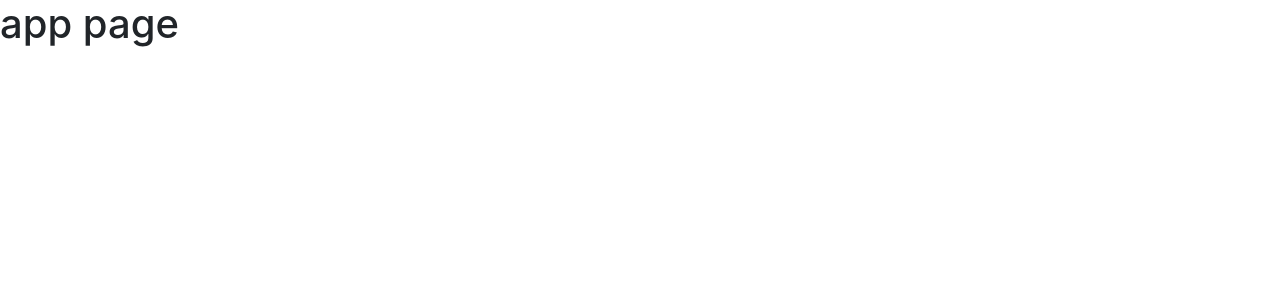
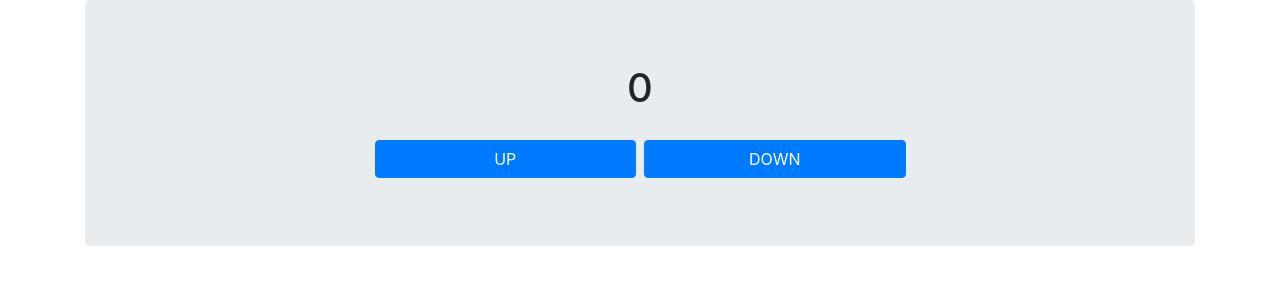
Before and after one commit to laveosa/react-middleware-tests, a React (Create React App) app: page / in a window 1280 px wide. Shown: the top 300 px of the page. Built offline with nearby package versions, Linux system fonts and the light colour scheme.

Commit message:
create counter layout

```diff
--- a/package.json
+++ b/package.json
@@ -13,7 +13,9 @@
         "react-redux": "^7.1.0",
         "react-router-dom": "^5.0.1",
         "react-scripts": "3.0.1",
-        "redux": "^4.0.1"
+        "redux": "^4.0.1",
+        "redux-saga": "^1.0.5",
+        "redux-thunk": "^2.3.0"
     },
     "scripts": {
         "start": "react-scripts start",
--- a/src/components/app/App.jsx
+++ b/src/components/app/App.jsx
@@ -1,11 +1,12 @@
 import React from "react";
+import CounterContainer from "../counter/CounterContainer";
 
 class App extends React.Component {
   render() {
     return (
       <div id="AppComponent">
         <div className="app-container">
-          <h1>app page</h1>
+          <CounterContainer />
         </div>
       </div>
     );
--- /dev/null
+++ b/src/components/counter/Counter.jsx
@@ -0,0 +1,25 @@
+import React from "react";
+
+class Counter extends React.Component {
+  render() {
+    return (
+      <div className="counter-container container">
+        <div className="jumbotron d-flex flex-column">
+          <div className="count-cover mb-3 text-center">
+            <h1>0</h1>
+          </div>
+          <div className="buttons-area d-flex justify-content-center">
+            <button className="btn btn-primary w-25 m-1 text-uppercase">
+              up
+            </button>
+            <button className="btn btn-primary w-25 m-1 text-uppercase">
+              down
+            </button>
+          </div>
+        </div>
+      </div>
+    );
+  }
+}
+
+export default Counter;
--- /dev/null
+++ b/src/components/counter/CounterContainer.jsx
@@ -0,0 +1,10 @@
+import React from "react";
+import Counter from "./Counter";
+
+class CounterContainer extends React.Component {
+  render() {
+    return <Counter />;
+  }
+}
+
+export default CounterContainer;
--- a/src/index.js
+++ b/src/index.js
@@ -3,5 +3,6 @@ import ReactDOM from "react-dom";
 import App from "./components/app/App";
 import "bootstrap/dist/css/bootstrap.min.css";
 import "bootstrap/dist/css/bootstrap.min.css.map";
+import "./styles.scss";
 
 ReactDOM.render(<App />, document.getElementById("rootApp"));
```
Also changed, not shown: src/styles.scss (renamed from src/components/app/styles.scss), 1 other file (tests, documents, lock files or other folders).
